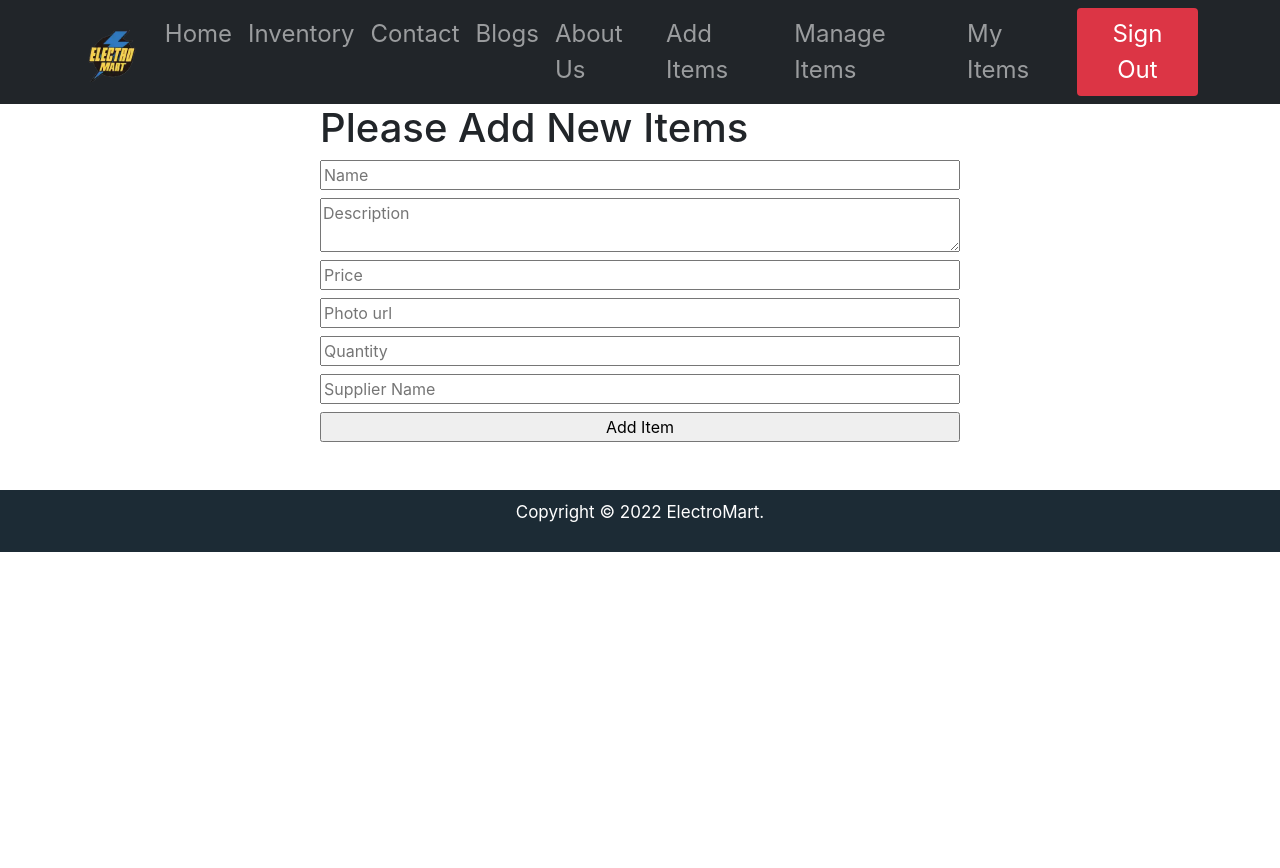
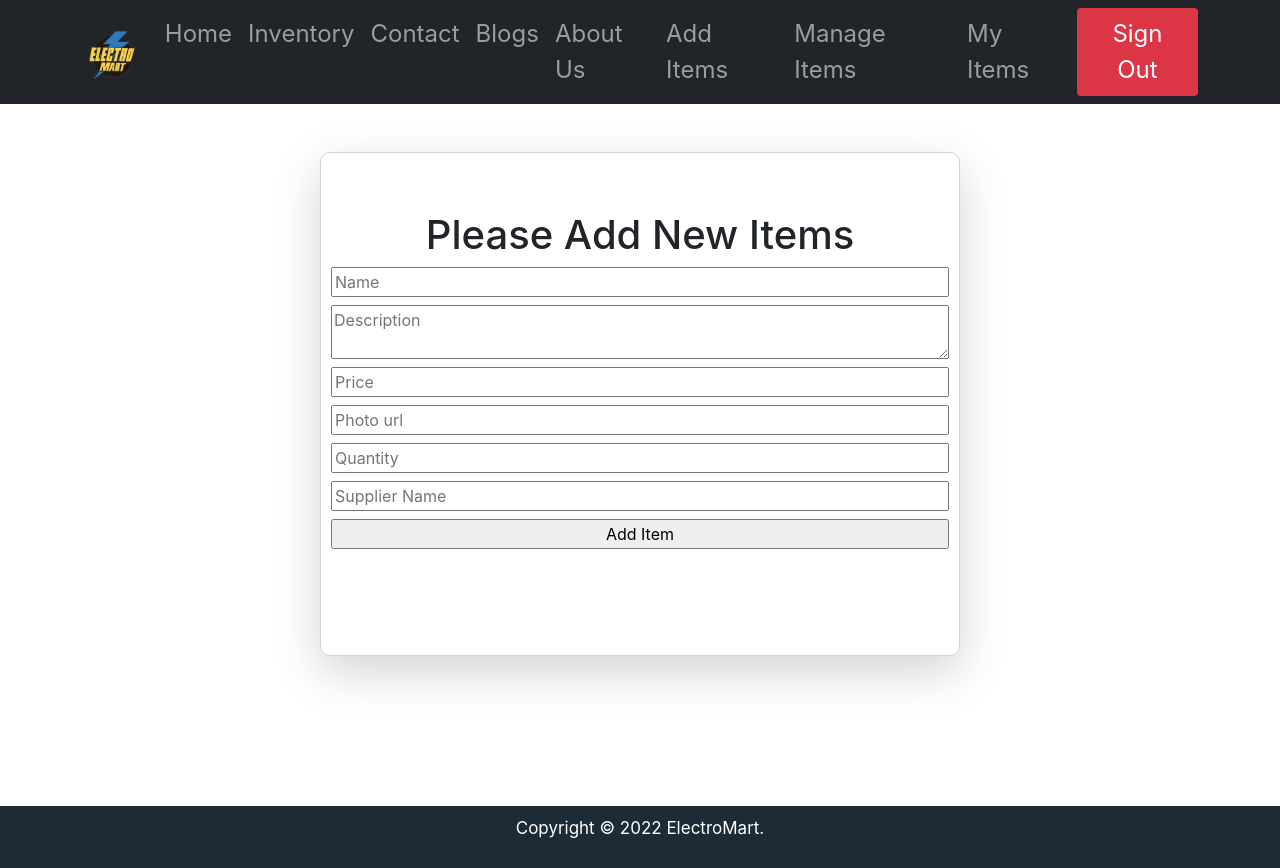
Before and after one commit to sajidur10/ElectroMart-client-side, a React (Create React App) app: page /additems in a window 1280 px wide. Before the commit the page ends 800 px from the top, so only its background shows below. Built offline with nearby package versions, Linux system fonts and the light colour scheme; no server answers; sample sign-in values are in the browser's storage.

Commit message:
footer fix

```diff
--- a/src/Pages/AddItems/AddItems.js
+++ b/src/Pages/AddItems/AddItems.js
@@ -19,9 +19,9 @@ const AddItems = () => {
             })
     };
     return (
-        <div className='w-50 mx-auto'>
-            <h1>Please Add New Items</h1>
-            <form className='d-flex flex-column ' onSubmit={handleSubmit(onSubmit)}>
+        <div className='w-50 mx-auto service my-5 shadow-lg mb-5'>
+            <h1 className='text-center mt-5'>Please Add New Items</h1>
+            <form className='d-flex flex-column mb-5 ' onSubmit={handleSubmit(onSubmit)}>
                 <input className='mb-2' placeholder='Name' {...register("name", { required: true, maxLength: 20 })} />
                 <textarea className='mb-2' placeholder='Description'{...register("description",)} />
                 <input className='mb-2' placeholder='Price' type="number" {...register("price",)} />
--- a/src/Pages/Login/Login/Login.css
+++ b/src/Pages/Login/Login/Login.css
@@ -1,4 +1,4 @@
 .login-container {
-    margin-top: 50px;
+    margin-top: 100px;
     margin-bottom: 200px;
 }
--- a/src/Pages/Shared/Footer/Footer.css
+++ b/src/Pages/Shared/Footer/Footer.css
@@ -7,6 +7,7 @@ footer {
     display: flex;
     /* align-items: center; */
     justify-content: center;
+    margin-top: 150px;
 
 }
 
```
